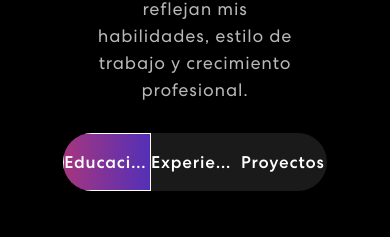
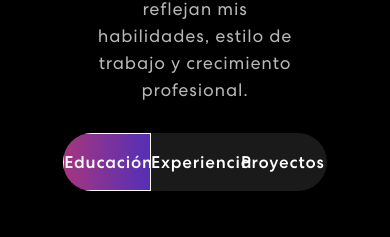
Before and after one commit to Oconer49/BrahyanUribe-Portafolio, a React (Create React App) app: page / in a window 390 px wide. Shown: the part 2291-2528 px from the top of the page. Built offline with nearby package versions, Linux system fonts and the light colour scheme.

Commit message:
Hacer tabs más largos en móvil para evitar superposición sin usar ellipsis

```diff
--- a/src/App.css
+++ b/src/App.css
@@ -369,6 +369,18 @@ nav.navbar .navbar-toggler[aria-expanded="true"] .navbar-toggler-icon {
     position: fixed;
     width: 100%;
   }
+
+  /* Ajustar tabs cuando aparece el menú hamburguesa (móvil) */
+  .project .nav.nav-pills {
+    width: 100%;
+    max-width: 100%;
+  }
+
+  .project .nav.nav-pills .nav-link {
+    font-size: 13px;
+    padding: 15px 8px;
+    letter-spacing: 0.3px;
+  }
 }
 
 @media (max-width: 768px) {
@@ -427,13 +439,14 @@ nav.navbar .navbar-toggler[aria-expanded="true"] .navbar-toggler-icon {
 
   /* Ajustar tabs en móvil */
   .project .nav.nav-pills {
-    width: 90%;
+    width: 100%;
+    max-width: 600px;
   }
 
   .project .nav.nav-pills .nav-link {
-    font-size: 14px;
-    padding: 15px 8px;
-    letter-spacing: 0.5px;
+    font-size: 13px;
+    padding: 15px 10px;
+    letter-spacing: 0.4px;
   }
 }
 
@@ -486,8 +499,8 @@ nav.navbar .navbar-toggler[aria-expanded="true"] .navbar-toggler-icon {
 
   /* Ajustar tabs en pantallas muy pequeñas */
   .project .nav.nav-pills {
-    width: 95%;
-    flex-wrap: nowrap;
+    width: 100%;
+    max-width: 100%;
   }
 
   .project .nav.nav-pills .nav-item {
@@ -496,12 +509,10 @@ nav.navbar .navbar-toggler[aria-expanded="true"] .navbar-toggler-icon {
   }
 
   .project .nav.nav-pills .nav-link {
-    font-size: 12px;
+    font-size: 11px;
     padding: 12px 5px;
-    letter-spacing: 0.3px;
+    letter-spacing: 0.2px;
     white-space: nowrap;
-    overflow: hidden;
-    text-overflow: ellipsis;
   }
 }
 
```
